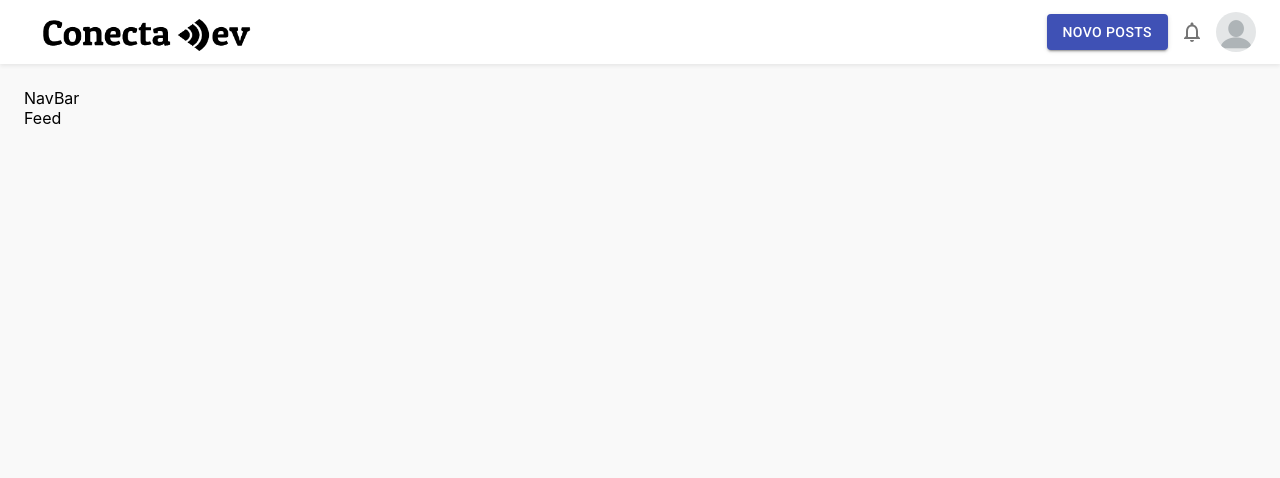
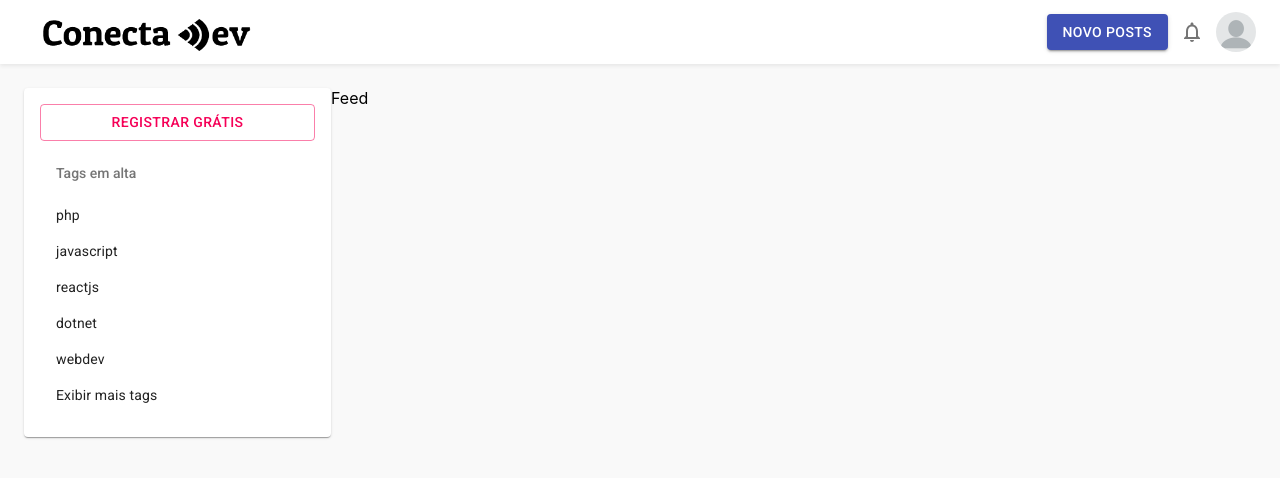
Before and after one commit to smarcelloc/conectadev-com-react, a React (Create React App) app: page / in a window 1280 px wide. Shown: the top 478 px of the page. Built offline with nearby package versions, Linux system fonts and the light colour scheme.

Commit message:
Adicionado o theme e Navbar

```diff
--- a/src/App.js
+++ b/src/App.js
@@ -1,10 +1,14 @@
+import { createMuiTheme, ThemeProvider } from "@material-ui/core";
 import Home from "./pages/Home";
+
+const theme = createMuiTheme();
 
 function App() {
   return (
-    <div>
+    <ThemeProvider theme={theme}>
       <Home />
-    </div>);
+    </ThemeProvider>
+  );
 }
 
 export default App;
--- a/src/components/Navbar.js
+++ b/src/components/Navbar.js
@@ -1,15 +1,61 @@
+import { Button, List, ListItem, ListItemText, ListSubheader, Paper } from "@material-ui/core";
 import { makeStyles } from "@material-ui/styles";
 
 const useStyle = makeStyles((theme) => ({
+  root: {
+    padding: theme.spacing(2),
+    width: 275
+  },
+  buttonRegistrar: {
+    width: '100%'
+  }
+
+}));
 
 
-}));
+const tags = [
+  {
+    id: '1',
+    name: 'php'
+  },
+  {
+    id: '2',
+    name: 'javascript'
+  },
+  {
+    id: '3',
+    name: 'reactjs'
+  },
+  {
+    id: '4',
+    name: 'dotnet'
+  },
+  {
+    id: '5',
+    name: 'webdev'
+  }
+]
 
 function Navbar() {
   const classes = useStyle();
 
   return (
-    <nav>NavBar</nav>
+    <Paper component="nav" className={classes.root}>
+      <Button variant="outlined" color="secondary" className={classes.buttonRegistrar}>Registrar grátis</Button>
+      <List dense>
+        <ListSubheader>Tags em alta</ListSubheader>
+        {
+          tags.map(tag => (
+            <ListItem key={tag.id} button>
+              <ListItemText primary={tag.name} />
+            </ListItem>
+          ))
+        }
+        <ListItem button>
+          <ListItemText primary="Exibir mais tags" />
+        </ListItem>
+      </List>
+    </Paper>
   );
 }
 
--- a/src/pages/Home/index.js
+++ b/src/pages/Home/index.js
@@ -2,7 +2,7 @@ import Header from '../../components/Header';
 import { makeStyles } from "@material-ui/styles";
 import Navbar from '../../components/Navbar';
 import Feed from '../../components/Feed';
-import { Box, Container } from '@material-ui/core';
+import { Container } from '@material-ui/core';
 
 
 const useStyle = makeStyles((theme) => ({
@@ -14,7 +14,8 @@ const useStyle = makeStyles((theme) => ({
 
   main: {
     marginTop: 64,
-    padding: 24
+    display: 'flex',
+    padding: theme.spacing(3)
   }
 
 }));
@@ -29,10 +30,8 @@ function Home() {
     <div className={classes.root}>
       <Header />
       <Container maxWidth="lg" role="main" className={classes.main}>
-        <Box>
-          <Navbar />
-          <Feed />
-        </Box>
+        <Navbar />
+        <Feed />
       </Container>
     </div>
   );
```
